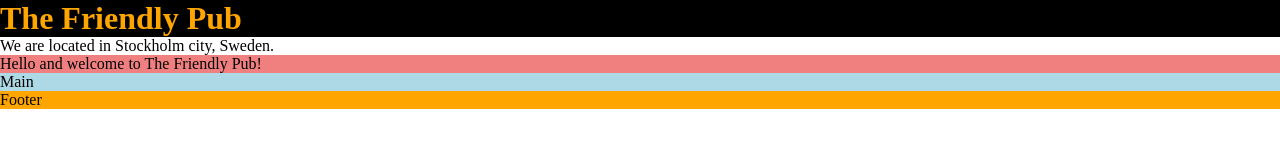
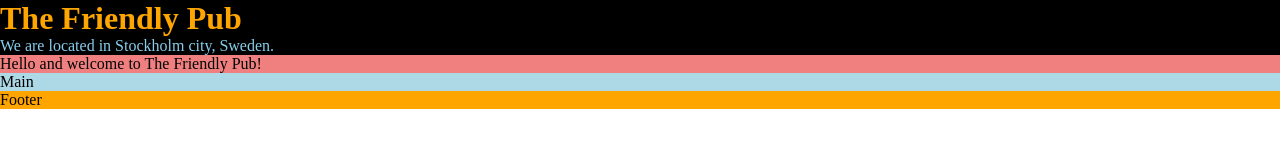
Before and after one commit to Oscar5p/Project1-The-Friendly-Pub, a plain HTML site: page index.html in a window 1280 px wide. Drawn offline with Linux system fonts and the light colour scheme.

Commit message:
added color to my p

```diff
--- a/assets/css/style.css
+++ b/assets/css/style.css
@@ -13,6 +13,8 @@ h1 {
 }
 
 p {
+    color:  skyblue;
+    background-color: black;
 
 }
 
```
